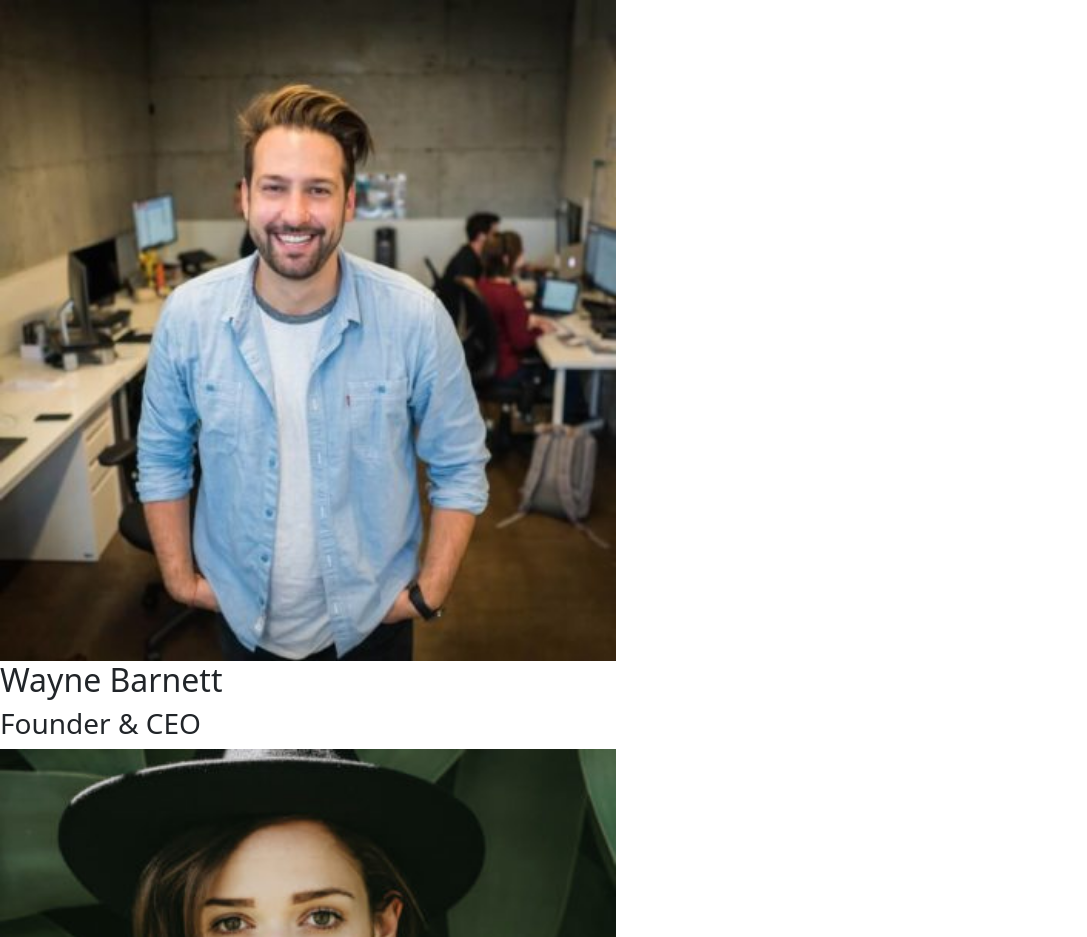
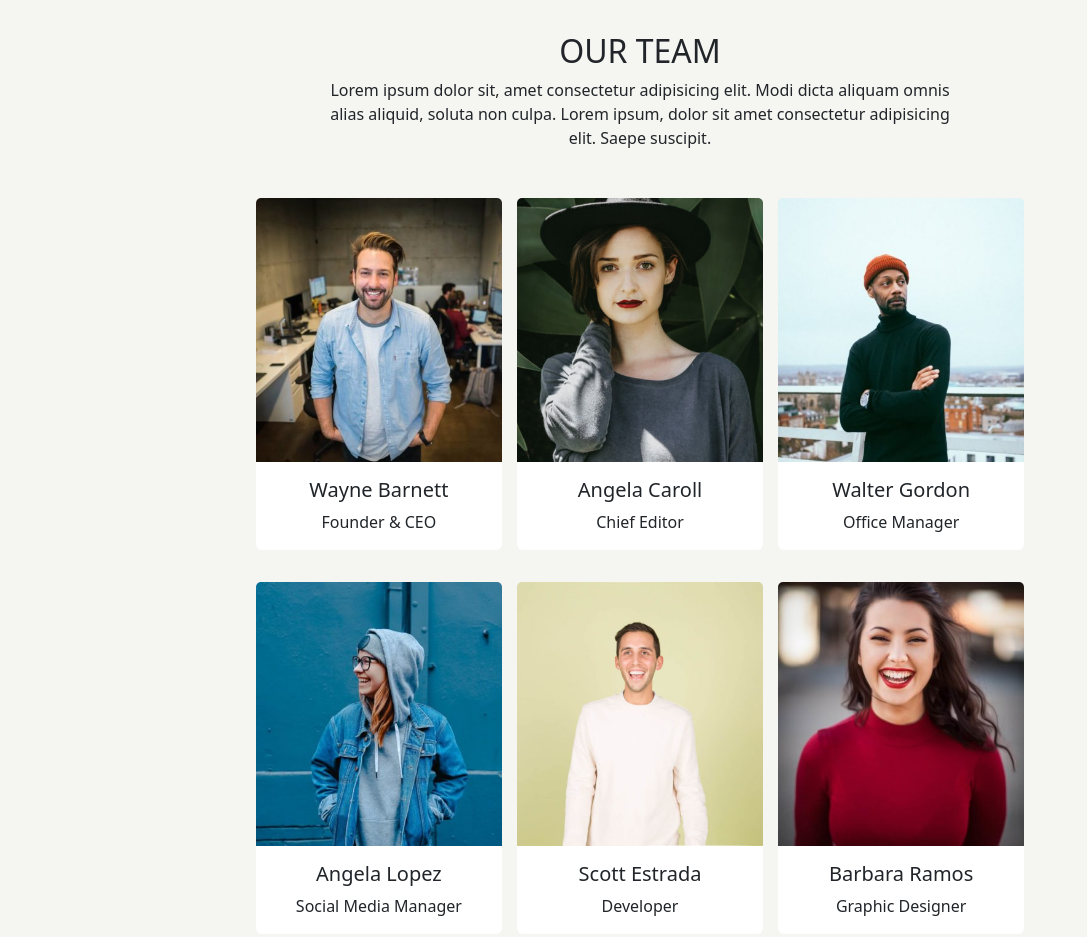
Before and after one commit to GianmarcoDandrea/js-our-team, a plain HTML site: page index.html in a window 1280 px wide. Shown: the top 937 px of the page, without its empty margins (0-1087 px from the left). Drawn offline with nearby package versions, Linux system fonts and the light colour scheme.

Commit message:
update: bonus 2

```diff
--- a/css/style.css
+++ b/css/style.css
@@ -2,3 +2,28 @@
 img {
     max-width: 100%;
 }
+
+
+body {
+    background-color: #f5f5f1;
+}
+
+/* title section */
+
+
+.title-section {
+    width: 50%;
+    margin: auto;
+    margin-top: 2rem;
+    margin-bottom: 2rem;
+}
+/* card section  */
+.wrapper {
+    width: 60%;
+    margin:auto
+}
+
+.card {
+    width: 32%;
+    border: none;
+}
--- a/index.html
+++ b/index.html
@@ -11,8 +11,18 @@
 
 </head>
 <body>
-    <div class="row w-50">
-        <img src="img/" alt="">
+    <!-- title section -->
+    <div class="title-section">
+        <h2 class="text-center">OUR TEAM</h2>
+        <p class="text-center">Lorem ipsum dolor sit, amet consectetur adipisicing elit. Modi dicta aliquam omnis alias aliquid, soluta non culpa. Lorem ipsum, dolor sit amet consectetur adipisicing elit. Saepe suscipit.</p>
+
+    </div>
+
+    <!-- card section -->
+    <div class="wrapper mt-3">
+        <div class="grid w-100 d-flex flex-wrap justify-content-between g-2">
+
+        </div>
     </div>
 
 
--- a/js/script.js
+++ b/js/script.js
@@ -33,7 +33,7 @@ const teamList = [
 ];
 
 //COSTANTI
-const rowElem = document.querySelector(".row")
+const gridElem = document.querySelector(".grid")
 let curMember = "";
 
 for (let i = 0; i < teamList.length; i++) {
@@ -44,10 +44,14 @@ for (let i = 0; i < teamList.length; i++) {
     }
 
     curMember += `
-                    <img src="img/${curMemberElem.photo}" alt="">
-                    <h2>${curMemberElem.name}</h2>
-                    <h3>${curMemberElem.role}</h3>
+                    <div class="card my-3">
+                        <img src="img/${curMemberElem.photo}" class="card-img-top" alt="...">
+                        <div class="card-body d-flex flex-column align-items-center">
+                            <h5 class="card-title">${curMemberElem.name}</h5>
+                            <p class="card-text">${curMemberElem.role}</p>
+                        </div>
+                    </div>
                 `
 };
 
-rowElem.innerHTML = curMember;
+gridElem.innerHTML = curMember;
```
